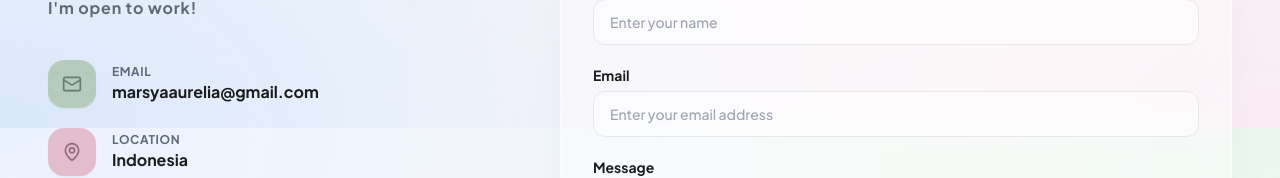
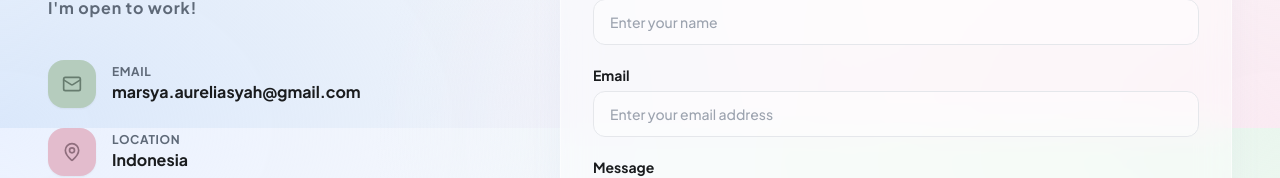
Before and after one commit to marsyaaurl/marsya-portfolio, a React (Vite) app: page / in a window 1280 px wide. Shown: the part 3872-4050 px from the top of the page. Built offline with nearby package versions, Linux system fonts and the light colour scheme.

Commit message:
fix: fix email

```diff
--- a/src/components/ContactSection.jsx
+++ b/src/components/ContactSection.jsx
@@ -62,7 +62,7 @@ function ContactSection() {
               <div>
                 <h4 className="text-xs font-bold uppercase tracking-wider text-muted-foreground">Email</h4>
                 <a href="mailto:marsyaaurelia@example.com" className="text-base font-bold text-foreground hover:underline">
-                  marsyaaurelia@gmail.com
+                  marsya.aureliasyah@gmail.com
                 </a>
               </div>
             </div>
--- a/src/components/Hero.jsx
+++ b/src/components/Hero.jsx
@@ -103,7 +103,7 @@ function Hero() {
                 <Instagram size={16} />
               </a>
               <a
-                href="mailto:marsyaaurelia@gmail.com"
+                href="mailto:marsya.aureliasyah@gmail.com"
                 className="p-2 rounded-full border border-secondary hover:bg-secondary text-secondary-foreground transition-colors"
                 title="Email"
               >
```
